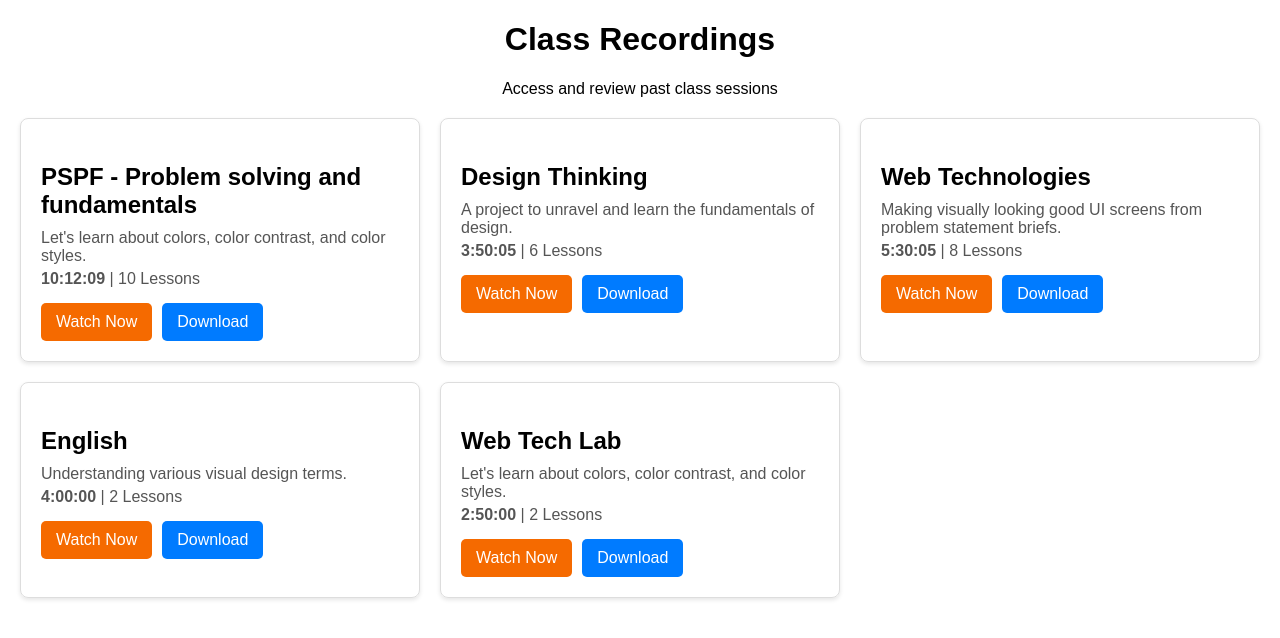
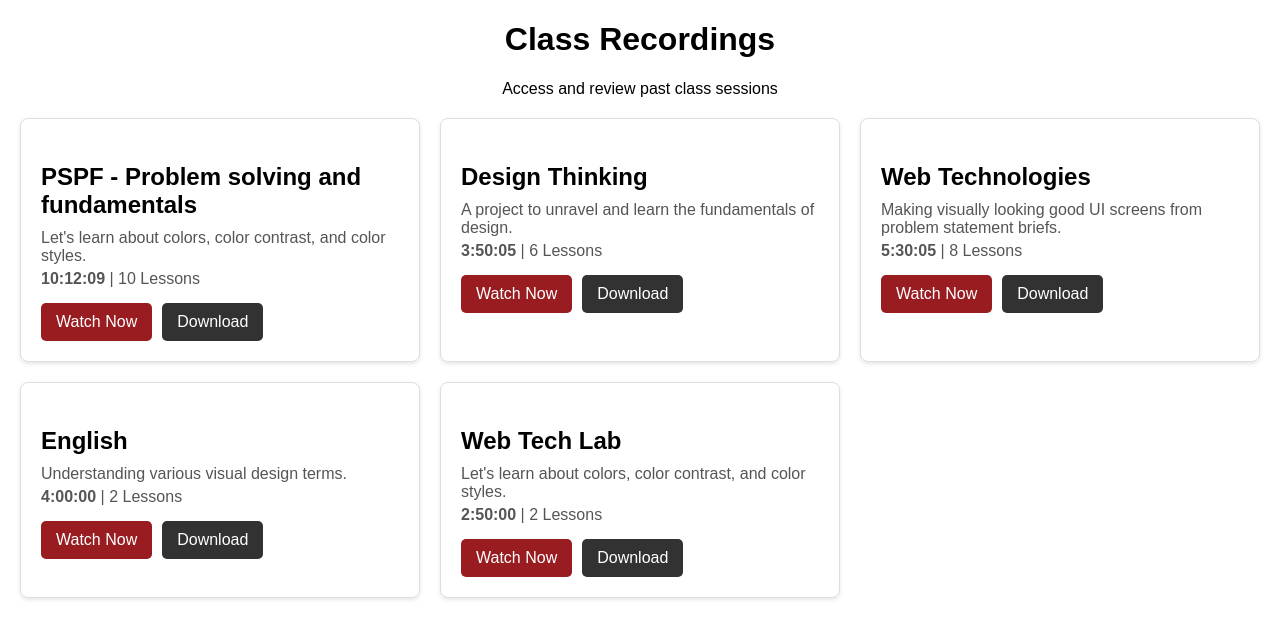
Before and after one commit to ZohaMobin/gutech-studentportal, a React (Create React App) app: page / in a window 1280 px wide. Shown: the top 638 px of the page. Built offline with nearby package versions, Linux system fonts and the light colour scheme.

Commit message:
Landingpg

```diff
--- a/src/Components/Recordings/Recordings.css
+++ b/src/Components/Recordings/Recordings.css
@@ -44,13 +44,13 @@ button {
 }
 
 .watch-now {
-  background-color: #f56a00;
+  background-color: #991d20;
   color: white;
   margin-right: 10px;
 }
 
 .download {
-  background-color: #007bff;
+  background-color:#323232;
   color: white;
 }
 
```
